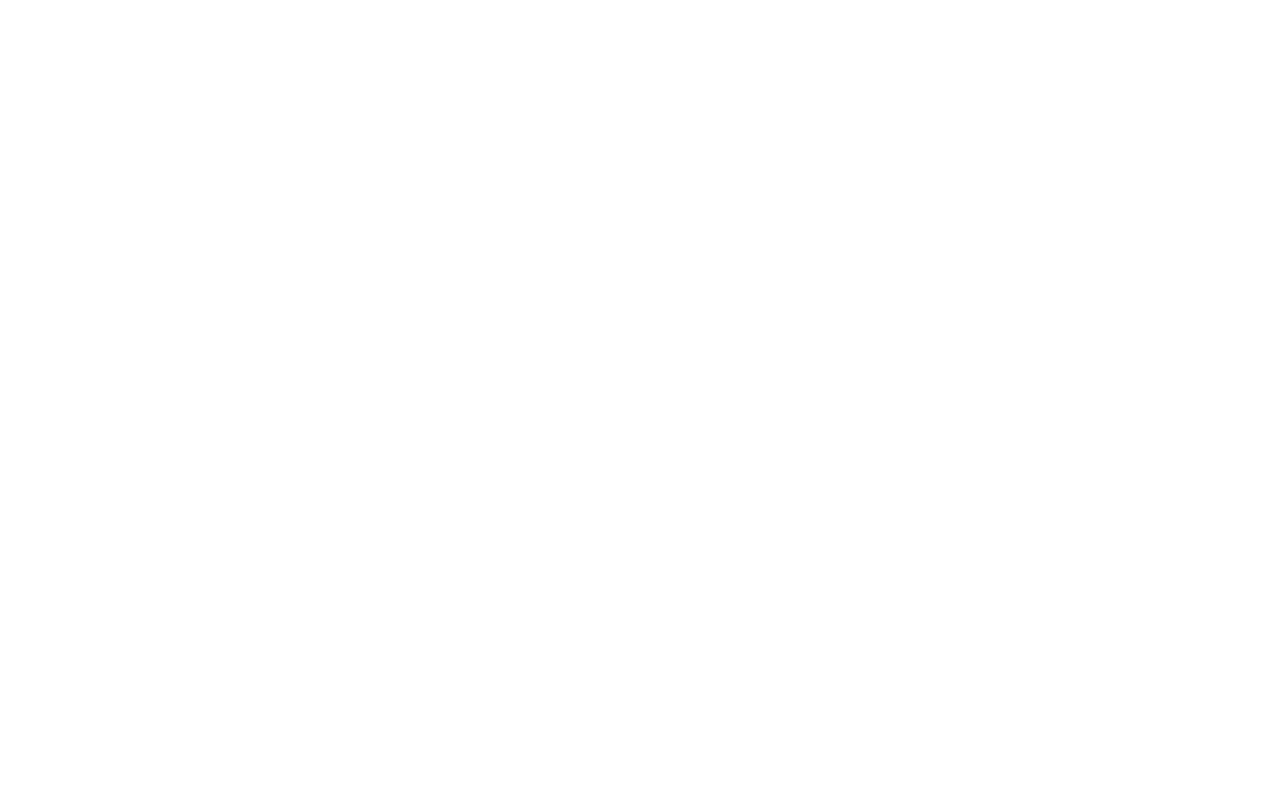
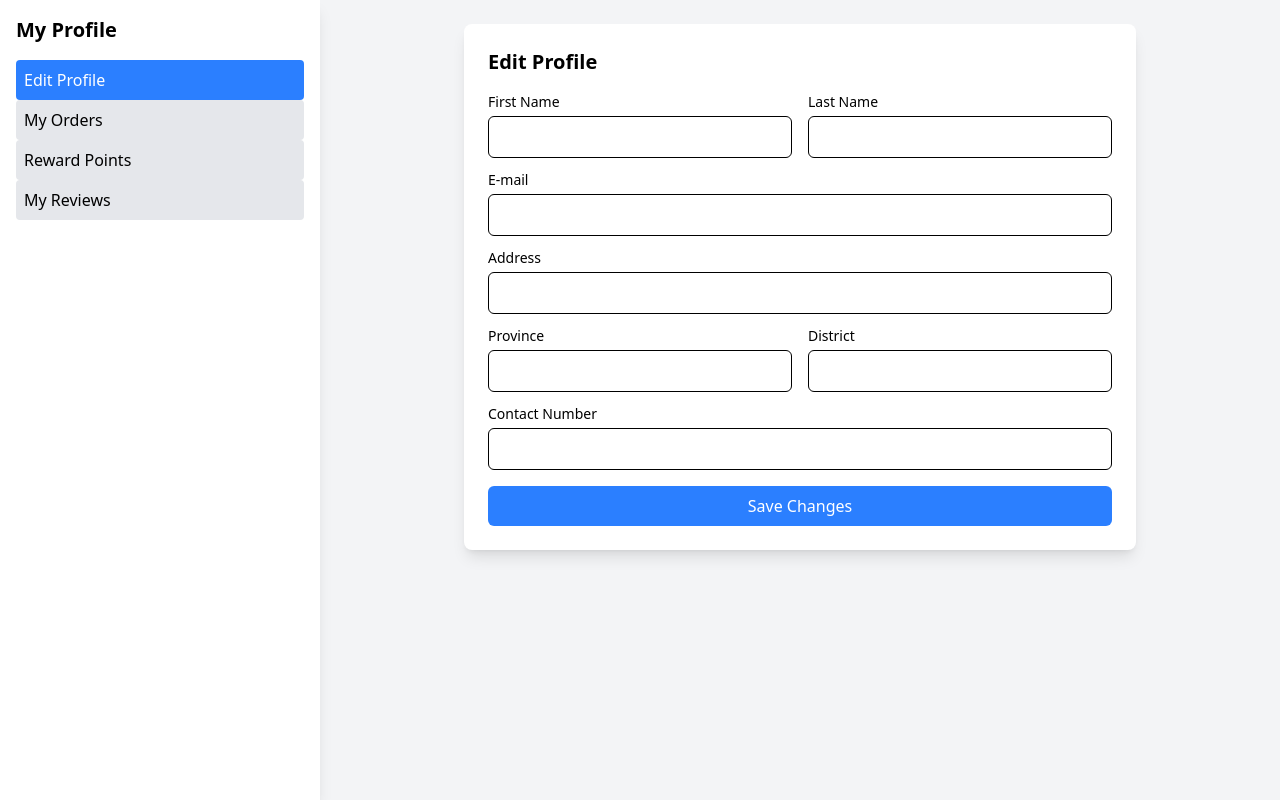
Before and after one commit to AnjanaKvd/ZeroX, a React (Vite) app in the folder frontend/Computer_Shop/: page /myprofile in a window 1280 px wide. Before the commit this address had no page. Built offline with nearby package versions, Linux system fonts and the light colour scheme.

Commit message:
Created frontend of EditProfile component inside of page MyProfile....

```diff
--- a/frontend/Computer_Shop/src/App.jsx
+++ b/frontend/Computer_Shop/src/App.jsx
@@ -5,6 +5,7 @@
 import SignUp from "./pages/SignUp";
 import SignIn from "./pages/SignIn";
 import Homepage from "./pages/homepage";
+import MyProfile from "./pages/MyProfile";
 
 const App = () => {
   return (
@@ -13,6 +14,7 @@
         <Route path="/signin" element={<SignIn />} />
         <Route path="/signup" element={<SignUp />} />
         <Route path="/" element={<Homepage />} />
+        <Route path="/myprofile" element={<MyProfile />} />
       </Routes>
     </BrowserRouter>
   );
--- /dev/null
+++ b/frontend/Computer_Shop/src/components/my_profile/EditProfile.jsx
@@ -0,0 +1,144 @@
+import React from "react";
+import { useForm } from "react-hook-form";
+import { z } from "zod";
+import { zodResolver } from "@hookform/resolvers/zod";
+
+// Define Validation Schema
+const EditProfileSchema = z.object({
+  firstName: z.string().nonempty({ message: "First name is required!" }),
+  lastName: z.string().nonempty({ message: "Last name is required!" }),
+  email: z
+    .string()
+    .nonempty({ message: "Email is required!" })
+    .email({ message: "Invalid email!" }),
+  address: z.string().nonempty({ message: "Address is required!" }),
+  province: z.string().nonempty({ message: "Province is required!" }),
+  district: z.string().nonempty({ message: "District is required!" }),
+  contactNumber: z.string().min(10, { message: "Enter a valid phone number!" }),
+});
+
+const EditProfile = () => {
+  const {
+    register,
+    handleSubmit,
+    formState: { errors },
+  } = useForm({
+    resolver: zodResolver(EditProfileSchema),
+  });
+
+  const onSubmit = (data) => {
+    console.log("Updated Profile:", data);
+  };
+
+  return (
+    <div className="bg-white shadow-lg rounded-lg p-6 max-w-2xl mx-auto">
+      <h2 className="text-xl font-bold mb-4">Edit Profile</h2>
+
+      {/* Form */}
+      <form onSubmit={handleSubmit(onSubmit)} noValidate>
+        {/* 🔹 First & Last Name */}
+        <div className="grid grid-cols-2 gap-4">
+          <div>
+            <label className="block text-sm font-medium">First Name</label>
+            <input
+              {...register("firstName")}
+              type="text"
+              className="mt-1 p-2 w-full border rounded-md focus:ring focus:ring-blue-300"
+            />
+            {errors.firstName && (
+              <p className="text-red-500 text-sm">{errors.firstName.message}</p>
+            )}
+          </div>
+          <div>
+            <label className="block text-sm font-medium">Last Name</label>
+            <input
+              {...register("lastName")}
+              type="text"
+              className="mt-1 p-2 w-full border rounded-md focus:ring focus:ring-blue-300"
+            />
+            {errors.lastName && (
+              <p className="text-red-500 text-sm">{errors.lastName.message}</p>
+            )}
+          </div>
+        </div>
+
+        {/* Email */}
+        <div className="mt-3">
+          <label className="block text-sm font-medium">E-mail</label>
+          <input
+            {...register("email")}
+            type="email"
+            className="mt-1 p-2 w-full border rounded-md focus:ring focus:ring-blue-300"
+          />
+          {errors.email && (
+            <p className="text-red-500 text-sm">{errors.email.message}</p>
+          )}
+        </div>
+
+        {/* Address */}
+        <div className="mt-3">
+          <label className="block text-sm font-medium">Address</label>
+          <input
+            {...register("address")}
+            type="text"
+            className="mt-1 p-2 w-full border rounded-md focus:ring focus:ring-blue-300"
+          />
+          {errors.address && (
+            <p className="text-red-500 text-sm">{errors.address.message}</p>
+          )}
+        </div>
+
+        {/* Province & District */}
+        <div className="grid grid-cols-2 gap-4 mt-3">
+          <div>
+            <label className="block text-sm font-medium">Province</label>
+            <input
+              {...register("province")}
+              type="text"
+              className="mt-1 p-2 w-full border rounded-md focus:ring focus:ring-blue-300"
+            />
+            {errors.province && (
+              <p className="text-red-500 text-sm">{errors.province.message}</p>
+            )}
+          </div>
+          <div>
+            <label className="block text-sm font-medium">District</label>
+            <input
+              {...register("district")}
+              type="text"
+              className="mt-1 p-2 w-full border rounded-md focus:ring focus:ring-blue-300"
+            />
+            {errors.district && (
+              <p className="text-red-500 text-sm">{errors.district.message}</p>
+            )}
+          </div>
+        </div>
+
+        {/*Contact Number */}
+        <div className="mt-3">
+          <label className="block text-sm font-medium">Contact Number</label>
+          <input
+            {...register("contactNumber")}
+            type="text"
+            className="mt-1 p-2 w-full border rounded-md focus:ring focus:ring-blue-300"
+          />
+          {errors.contactNumber && (
+            <p className="text-red-500 text-sm">
+              {errors.contactNumber.message}
+            </p>
+          )}
+        </div>
+
+        {/*Save Button */}
+        <button
+          type="submit"
+          className="mt-4 w-full bg-blue-500 hover:bg-blue-600 text-white font-medium py-2 rounded-md"
+        >
+          Save Changes
+        </button>
+      </form>
+    </div>
+  );
+};
+
+export default EditProfile;
--- /dev/null
+++ b/frontend/Computer_Shop/src/pages/MyProfile.jsx
@@ -0,0 +1,66 @@
+import React, { useState } from "react";
+import EditProfile from "../components/my_profile/EditProfile";
+import "../index.css";
+
+const MyProfile = () => {
+  const [selectedTab, setSelectedTab] = useState("edit");
+
+  return (
+    <>
+      <div className="flex min-h-screen bg-gray-100">
+        {/* Sidebar Navigation */}
+        <div className="w-1/4 bg-white shadow-lg p-4">
+          <h2 className="text-xl font-bold mb-4">My Profile</h2>
+          <button
+            onClick={() => setSelectedTab("edit")}
+            className={`w-full text-left p-2 rounded ${
+              selectedTab === "edit" ? "bg-blue-500 text-white" : "bg-gray-200"
+            }`}
+          >
+            Edit Profile
+          </button>
+          <button
+            onClick={() => setSelectedTab("orders")}
+            className={`w-full text-left p-2 rounded ${
+              selectedTab === "orders"
+                ? "bg-blue-500 text-white"
+                : "bg-gray-200"
+            }`}
+          >
+            My Orders
+          </button>
+          <button
+            onClick={() => setSelectedTab("rewards")}
+            className={`w-full text-left p-2 rounded ${
+              selectedTab === "rewards"
+                ? "bg-blue-500 text-white"
+                : "bg-gray-200"
+            }`}
+          >
+            Reward Points
+          </button>
+          <button
+            onClick={() => setSelectedTab("reviews")}
+            className={`w-full text-left p-2 rounded ${
+              selectedTab === "reviews"
+                ? "bg-blue-500 text-white"
+                : "bg-gray-200"
+            }`}
+          >
+            My Reviews
+          </button>
+        </div>
+
+        {/* Main Content Area */}
+        <div className="flex-1 p-6">
+          {selectedTab === "edit" && <EditProfile />}
+          {selectedTab === "orders" && <p>Orders Section</p>}
+          {selectedTab === "rewards" && <p>Rewards Section</p>}
+          {selectedTab === "reviews" && <p>Reviews Section</p>}
+        </div>
+      </div>
+    </>
+  );
+};
+
+export default MyProfile;
```
Also changed, not shown: frontend/Computer_Shop/src/pages/SignIn.jsx (+0 -79 lines).
